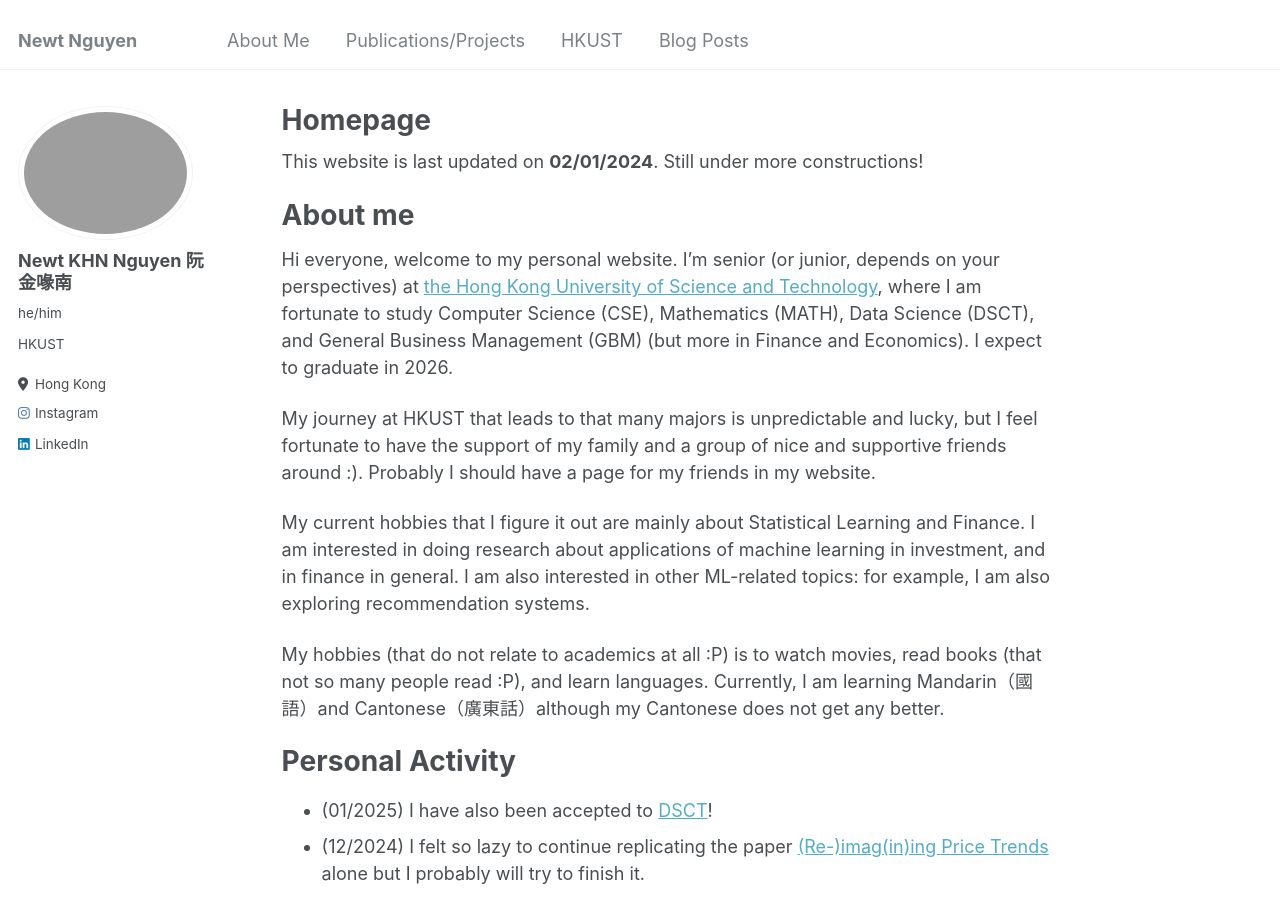
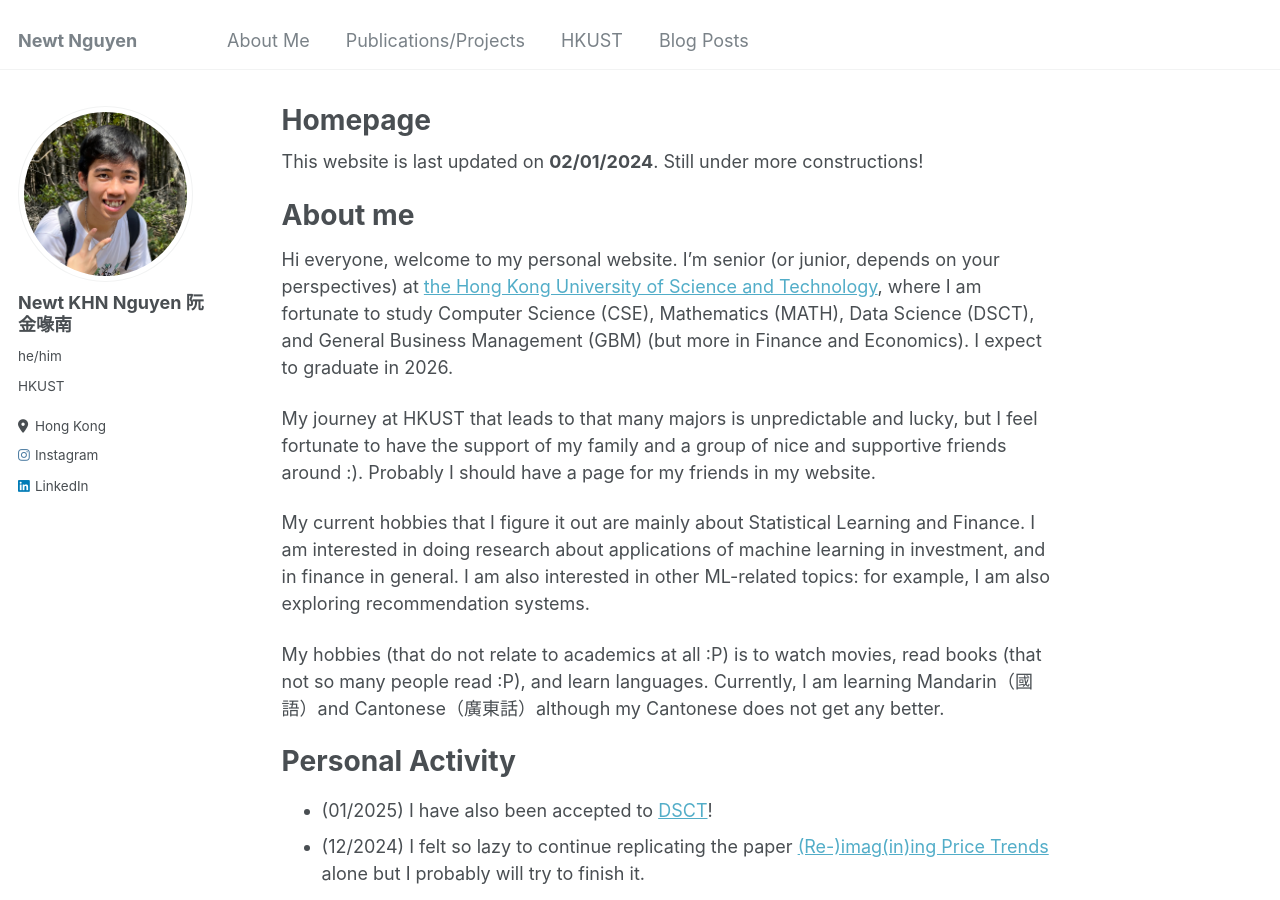
Before and after one commit to newtdes/newtdes.github.io, a Jekyll site: the page built from _pages/about.md, in a window 1280 px wide and 900 px high. Built offline with Jekyll 4.4.1, drawn with Linux system fonts in a browser that asks for light colours.

Commit message:
Change images profile

```diff
--- a/_config.yml
+++ b/_config.yml
@@ -21,7 +21,7 @@ repository               : "academicpages/academicpages.github.io"
 #               Additional customization can be done by editing /_includes/author-profile.html
 author:
   # Biographic information
-  avatar           : "IMG_6393_Screenshot.png"
+  avatar           : "IMG_6393_close_face.png"
   name             : "Newt KHN Nguyen 阮金喙南"
   pronouns         : "he/him"
   bio              : "HKUST"
```
Also changed, not shown: gs_comparison.png (added), images/IMG_6393_close_face.png (added), 1 other file.
